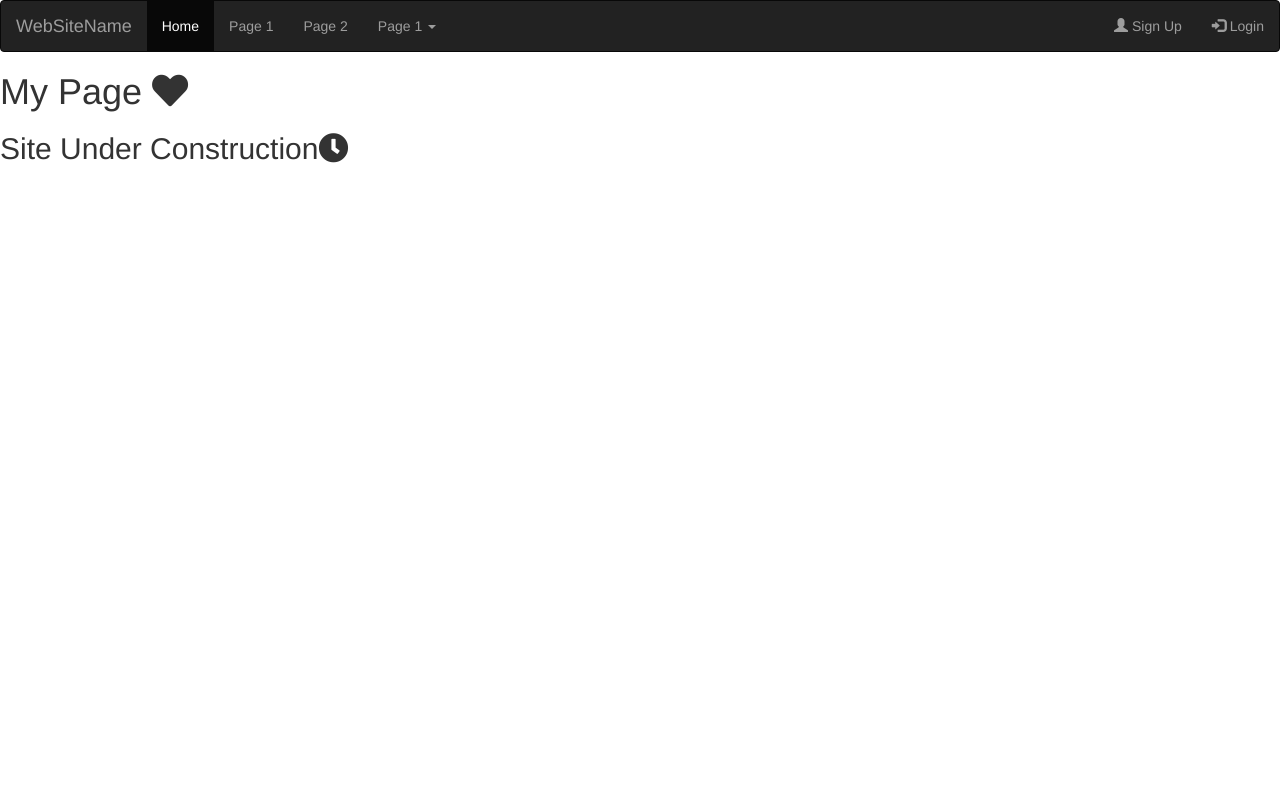
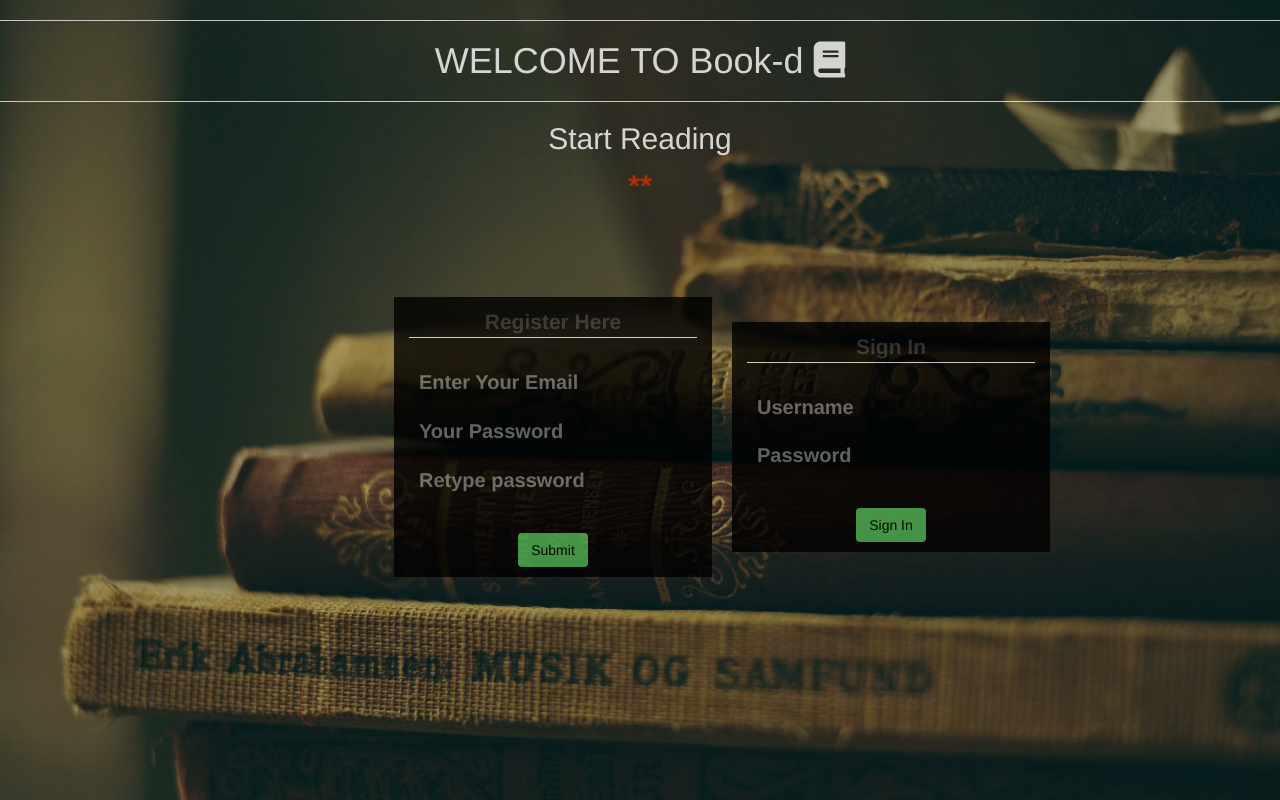
Before and after one commit to rashikrishna/Bookd, a Flask app: template templates/index.html in a window 1280 px wide. Run offline with Flask 2, Linux system fonts and the light colour scheme; the template is opened without the code that fills it, so the values that code supplies are empty; some libraries are stand-ins or nearby versions.

Commit message:
Add files via upload

```diff
--- a/application.py
+++ b/application.py
@@ -1,6 +1,6 @@
 import os
 
-from flask import Flask, session
+from flask import Flask, session, render_template,request, url_for,redirect, jsonify
 from flask_session import Session
 from sqlalchemy import create_engine
 from sqlalchemy.orm import scoped_session, sessionmaker
@@ -16,14 +16,62 @@
 app.config["SESSION_TYPE"] = "filesystem"
 Session(app)
 
+
 # Set up database
 engine = create_engine(os.getenv("DATABASE_URL"))
 db = scoped_session(sessionmaker(bind=engine))
 
+message=""
+
 
 @app.route("/")
 def index():
-    return "Project 1: TODO"
+    return render_template("index.html",message=message)
+
+#defining register
+def register():
+    username=request.form.get("username")
+    password=request.form.get("password")
+    repassword=request.form.get("repassword")
+
+    if repassword!=password:
+        message="Password doesn't match"
+
+
+@app.route("/home",methods=["POST"])
+def home():
+    user=request.form.get("v_username")
+    pwd=request.form.get("v_password")
+    query=db.execute("SELECT userid FROM users WHERE username=:user AND password=:pwd",{"user":user,"pwd":pwd}).fetchone()
+    if query is None:
+        message="Username or Password Incorrect"
+        return redirect(url_for("index"))
+    return render_template("home.html",user=query.userid)
+
+@app.route("/results", methods=["POST"])
+def results():
+    search=request.form.get("search")
+    results=db.execute("SELECT * from books WHERE author iLIKE '%"+search+"%' OR isbn iLIKE '%"+search+"%' OR title iLIKE '%"+search+"%' ",{"type":type,"search":search}).fetchall()
+    return render_template("results.html",results=results)
+
+
+#creating api
+@app.route("/api/<isbn>")
+def api(isbn):
+    data=db.execute("SELECT * fROM books where isbn=:a ",{"a":isbn}).fetchall()
+    return jsonify ({
+        "isbn":data.isbn,
+        "title":data.title,
+        "author":data.author,
+    })
+
+
+@app.route("/logout")
+def logout():
+    session.clear()
+    return redirect(url_for('index'))
+
+
 
 if __name__=="__main__":
 	app.run(port=5000)
--- /dev/null
+++ b/static/style.css
@@ -0,0 +1,107 @@
+*{
+  box-sizing: border-box;
+}
+
+body {
+  display:flex;
+  background-image: url("book.jpg");
+  background-attachment: fixed;
+ background-size: cover;
+ height:100%;
+ width: 100%;
+ margin:0;
+ padding:0;
+ font-weight: bold;
+}
+
+.v-header{
+  height:100%;
+  width:100%;
+  background-color: #004d4d;
+  background-size: cover;
+  top:0;
+  left:0;
+  align-items: center;
+  display:flex;
+  z-index: 1;
+  opacity:0.36;
+}
+
+.header-content{
+  color: #fff;
+  text-align: center;
+  opacity:0.80;
+  z-index:2;
+  align-items: center;
+  font-size: 30px;
+  height: 100%;
+  width:100%;
+  position:absolute;
+  z-index: 2
+
+
+}
+
+.message{
+  color: #cc3300;
+}
+
+
+.btn{
+  background-color: #4CAF50;
+  opacity: 5;
+  padding: 15px 25px;
+  color: #000000;
+  font-weight: bold;
+  text-align: center;
+  cursor: pointer;
+
+}
+
+.btn:hover{
+  background-color: green;
+}
+
+form{
+  background-color: #000;
+  margin-top: 10px;
+  margin-left: 10px;
+  margin-right: 10px;
+  font-size: 20px;
+  padding: 10px 15px;
+}
+
+.form-group{
+  margin-left: 30vw;
+  margin-top: 10vh;
+  align-items: center;
+  z-index: 2;
+  display:flex;
+}
+
+.form-group-home{
+  background-color: #000;
+  font-size: 20px;
+  align-items: center;
+  z-index: 2;
+  display:flex;
+}
+
+legend{
+  color: #fff;
+}
+input{
+  padding:10px;
+  border: none;
+  color: #fff;
+  align-items: center;
+  position: relative;
+  background-color: transparent;
+  font-family: 'sans-serif'
+
+}
+
+.list{
+    background-color: #000;
+
+}
--- a/templates/index.html
+++ b/templates/index.html
@@ -1,39 +1,34 @@
-<!DOCTYPE html>
-<html>
-  <head>
-    <meta charset="utf-8">
-    <meta name="viewport" content="width=device-width initial-scale=1.0">
-    <link rel="stylesheet" href="https://use.fontawesome.com/releases/v5.7.0/css/all.css" integrity="sha384-lZN37f5QGtY3VHgisS14W3ExzMWZxybE1SJSEsQp9S+oqd12jhcu+A56Ebc1zFSJ" crossorigin="anonymous">
-    <link rel="stylesheet" href="https://maxcdn.bootstrapcdn.com/bootstrap/3.4.0/css/bootstrap.min.css">
-    <title>Hi People</title>
-  </head>
-  <body style="background-colour:black ">
-    <nav class="navbar navbar-inverse">
-    <div class="container-fluid">
-      <div class="navbar-header">
-        <a class="navbar-brand" href="index.html">WebSiteName</a>
-      </div>
-      <ul class="nav navbar-nav">
-        <li class="active"><a href="index.html">Home</a></li>
-        <li><a href="#">Page 1</a></li>
-        <li><a href="#">Page 2</a></li>
-        <li class="dropdown">
-          <a class="dropdown-toggle" data-toggle="dropdown" href="#">Page 1
-          <span class="caret"></span></a>
-          <ul class="dropdown-menu">
-            <li><a href="#">Page 1-1</a></li>
-            <li><a href="#">Page 1-2</a></li>
-            <li><a href="#">Page 1-3</a></li>
-          </ul>
-        </li>
-      </ul>
-      <ul class="nav navbar-nav navbar-right">
-        <li><a href="#"><span class="glyphicon glyphicon-user"></span> Sign Up</a></li>
-        <li><a href="#"><span class="glyphicon glyphicon-log-in"></span> Login</a></li>
-      </ul>
-    </div>
-  </nav>
-  <h1>My Page <i class="fas fa-heart"></i></h1>
-  <h2>Site Under Construction<i class="fas fa-clock"></i>
-</body>
-</html>
+{% extends "layout.html" %}
+
+{% block title %}
+Welcome To Book-d
+{% endblock %}
+
+{% block head %}
+Start Reading
+{% endblock %}
+
+{% block body %}
+<div class="message">*{{message}}*</div>
+<div class="form-group">
+  <form action="#" mathod="post" class="register">
+    <b><legend>Register Here </legend></b>
+    <input type="email" placeholder="Enter Your Email" name="username">
+    <br>
+    <input type="password" placeholder="Your Password" name="password">
+    <br>
+    <input type="password" placeholder="Retype password" name="repassword">
+    <br></br>
+    <button nmae="OK" class="btn btn-md">Submit</button>
+  </form>
+
+  <form action="{{ url_for('home') }}" method="post" class="signin">
+    <b><legend>Sign In</legend></b>
+    <input type="email" name="v_username" placeholder="Username">
+    <br>
+    <input type="password" name="v_password" placeholder="Password">
+    <br><br>
+    <button class="btn btn-md">Sign In</button>
+  </form>
+</div>
+{% endblock %}
--- a/templates/layout.html
+++ b/templates/layout.html
@@ -1,24 +1,25 @@
 <!DOCTYPE html5>
 <html>
   <head>
-    <link rel="stylesheet" href="style.css">
+    <link rel="stylesheet" href="{{ url_for('static', filename='style.css') }}">
+    <link rel="stylesheet" href="https://maxcdn.bootstrapcdn.com/bootstrap/3.4.0/css/bootstrap.min.css">
     <link rel="stylesheet" href="https://use.fontawesome.com/releases/v5.7.0/css/all.css" integrity="sha384-lZN37f5QGtY3VHgisS14W3ExzMWZxybE1SJSEsQp9S+oqd12jhcu+A56Ebc1zFSJ" crossorigin="anonymous">
 
     <meta charset="utf-8">
     <meta name="viewport" content="width=device-width initial-scale=1">
-    <title>Welcome To Book-d</title>
+    <title>{% block title %}{% endblock %}</title>
   </head>
   <body>
-    <header class="v-header container">
-      <div class="fullscreen-image-wrap">
-        <img src="bookshelf.jpg"></img>
+    <div class="v-header">
+
       </div>
       <div class="header-content">
-        <div class="header-content1">
-        Welcome to Book-d
+        <hr><h1>WELCOME TO Book-d <i class="fas fa-book"></i></h1><hr>
+        <h2>{% block head %}{% endblock %}</h2>
+        {% block body %}
+        {% endblock %}
       </div>
-      </div>
-    </header>
+
 
   </body>
 <html>
```
Also changed, not shown: import.py (added, +26 -0 lines), templates/home.html (added, +34 -0 lines), templates/results.html (added, +23 -0 lines), static/book.jpg (added).
